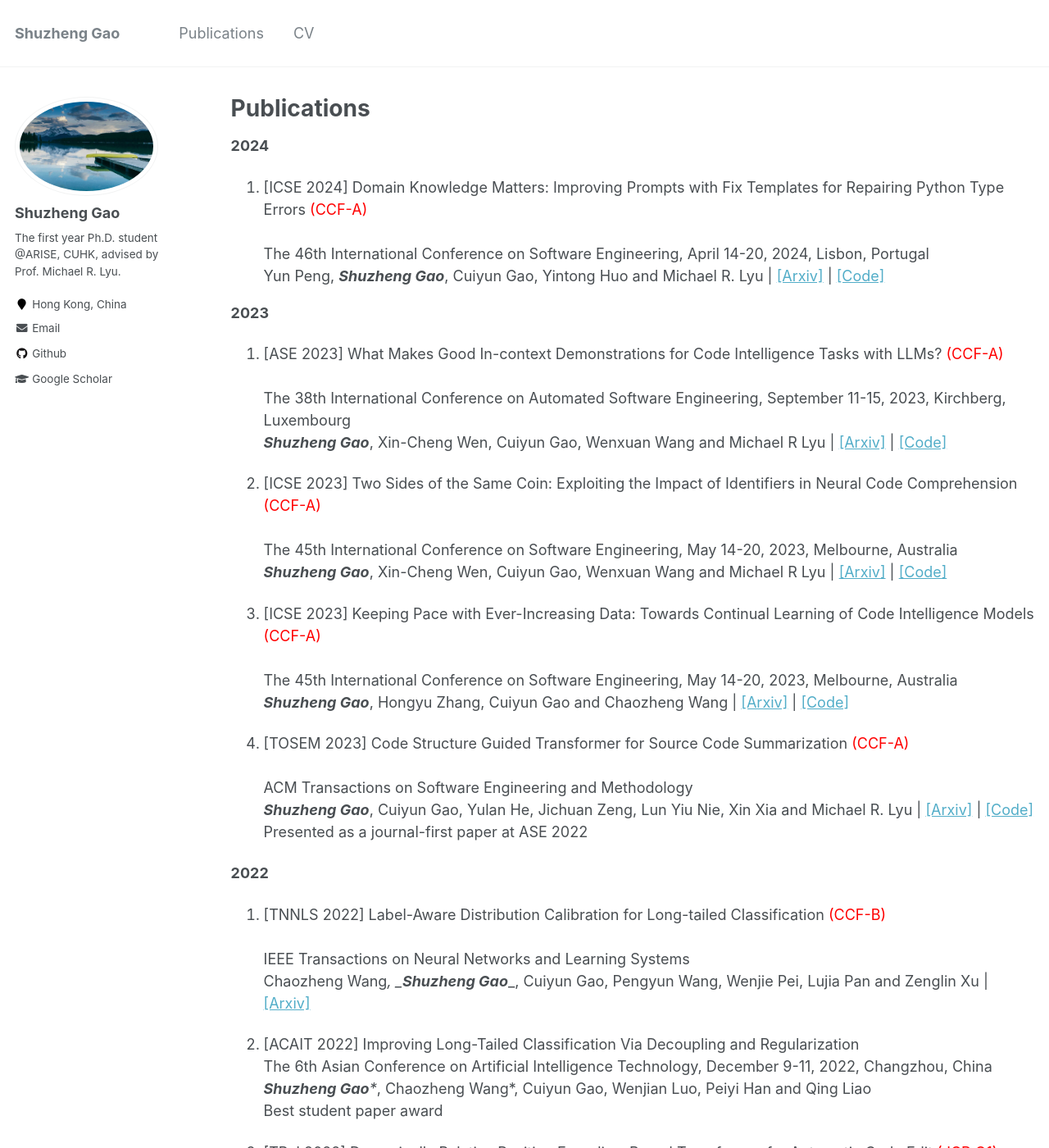
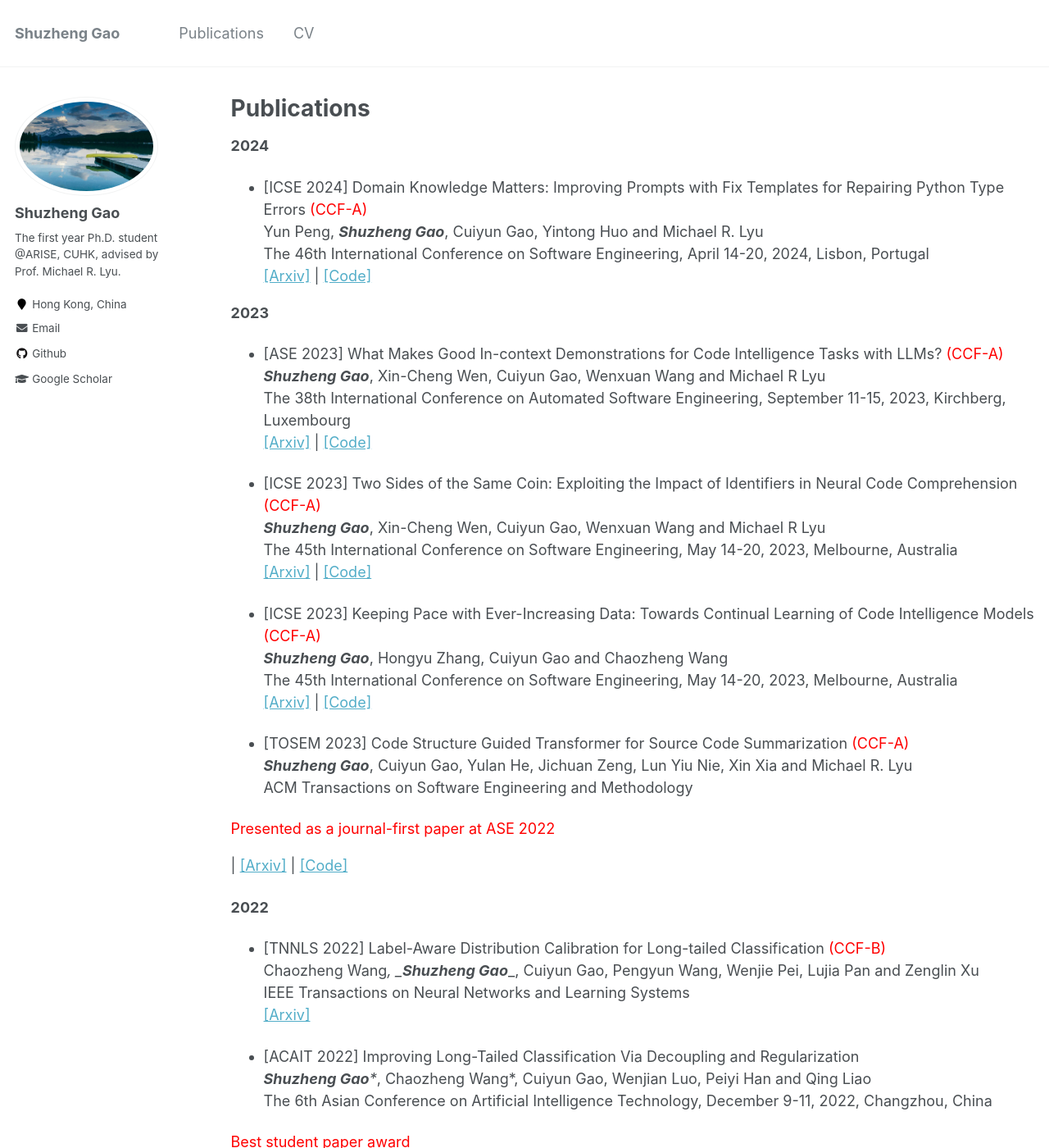
Before and after one commit to yujiachen99/yujiachen99.github.io, a Jekyll site: the page built from _pages/publications.md, in a window 1280 px wide and 1400 px high. Shown: the whole window at 82% size. Built offline with Jekyll 4.4.1, drawn with Linux system fonts in a browser that asks for light colours; part of the change alters nothing that is shown; some of the changed text lies outside the part shown.

Commit message:
Update publications.md

```diff
--- a/_pages/publications.md
+++ b/_pages/publications.md
@@ -7,49 +7,55 @@ author_profile: true
 
 **2024**
 
-1. [ICSE 2024] Domain Knowledge Matters: Improving Prompts with Fix Templates for Repairing Python Type Errors   <font color="#FF0000 ">(CCF-A)</font><br />
+- [ICSE 2024] Domain Knowledge Matters: Improving Prompts with Fix Templates for Repairing Python Type Errors <font color='red'>(CCF-A)</font>
+Yun Peng, _**Shuzheng Gao**_, Cuiyun Gao, Yintong Huo and Michael R. Lyu
 The 46th International Conference on Software Engineering, April 14-20, 2024, Lisbon, Portugal
-Yun Peng, _**Shuzheng Gao**_, Cuiyun Gao, Yintong Huo and Michael R. Lyu \| [[Arxiv]](https://arxiv.org/abs/2306.01394) \| [[Code]](https://github.com/JohnnyPeng18/TypeFix)
+[[Arxiv]](https://arxiv.org/abs/2306.01394) \| [[Code]](https://github.com/JohnnyPeng18/TypeFix)
 
 
 **2023**
 
-1. [ASE 2023] What Makes Good In-context Demonstrations for Code Intelligence Tasks with LLMs?   <font color="#FF0000 ">(CCF-A)</font><br />
+- [ASE 2023] What Makes Good In-context Demonstrations for Code Intelligence Tasks with LLMs? <font color='red'>(CCF-A)</font>
+_**Shuzheng Gao**_, Xin-Cheng Wen, Cuiyun Gao, Wenxuan Wang and Michael R Lyu
 The 38th International Conference on Automated Software Engineering, September 11-15, 2023, Kirchberg, Luxembourg
-_**Shuzheng Gao**_, Xin-Cheng Wen, Cuiyun Gao, Wenxuan Wang and Michael R Lyu \| [[Arxiv]](https://arxiv.org/abs/2304.07575) \| [[Code]](https://github.com/gszsectan/ICL)
+[[Arxiv]](https://arxiv.org/abs/2304.07575) \| [[Code]](https://github.com/gszsectan/ICL)
 
 
-2. [ICSE 2023] Two Sides of the Same Coin: Exploiting the Impact of Identifiers in Neural Code Comprehension   <font color="#FF0000 ">(CCF-A)</font><br />
+
+- [ICSE 2023] Two Sides of the Same Coin: Exploiting the Impact of Identifiers in Neural Code Comprehension <font color='red'>(CCF-A)</font>
+_**Shuzheng Gao**_, Xin-Cheng Wen, Cuiyun Gao, Wenxuan Wang and Michael R Lyu
 The 45th International Conference on Software Engineering, May 14-20, 2023, Melbourne, Australia
-_**Shuzheng Gao**_, Xin-Cheng Wen, Cuiyun Gao, Wenxuan Wang and Michael R Lyu \| [[Arxiv]](https://arxiv.org/abs/2207.11104) \| [[Code]](https://github.com/ReliableCoding/CREAM)
+[[Arxiv]](https://arxiv.org/abs/2207.11104) \| [[Code]](https://github.com/ReliableCoding/CREAM)
 
 
-3. [ICSE 2023] Keeping Pace with Ever-Increasing Data: Towards Continual Learning of Code Intelligence Models   <font color="#FF0000 ">(CCF-A)</font><br />
+- [ICSE 2023] Keeping Pace with Ever-Increasing Data: Towards Continual Learning of Code Intelligence Models <font color='red'>(CCF-A)</font>
+_**Shuzheng Gao**_, Hongyu Zhang, Cuiyun Gao and Chaozheng Wang
 The 45th International Conference on Software Engineering, May 14-20, 2023, Melbourne, Australia
-_**Shuzheng Gao**_, Hongyu Zhang, Cuiyun Gao and Chaozheng Wang \| [[Arxiv]](https://arxiv.org/abs/2209.07027) \| [[Code]](https://github.com/ReliableCoding/REPEAT)
+[[Arxiv]](https://arxiv.org/abs/2209.07027) \| [[Code]](https://github.com/ReliableCoding/REPEAT)
 
+- [TOSEM 2023] Code Structure Guided Transformer for Source Code Summarization <font color='red'>(CCF-A)</font>
+ _**Shuzheng Gao**_, Cuiyun Gao, Yulan He, Jichuan Zeng, Lun Yiu Nie, Xin Xia and Michael R. Lyu
+ACM Transactions on Software Engineering and Methodology
+<font color='red'>Presented as a journal-first paper at ASE 2022</font> \| [[Arxiv]](https://arxiv.org/abs/2104.09340) \| [[Code]](https://github.com/gszsectan/SG-Trans)
 
-4. [TOSEM 2023] Code Structure Guided Transformer for Source Code Summarization   <font color="#FF0000 ">(CCF-A)</font><br />
-ACM Transactions on Software Engineering and Methodology
-_**Shuzheng Gao**_, Cuiyun Gao, Yulan He, Jichuan Zeng, Lun Yiu Nie, Xin Xia and Michael R. Lyu \| [[Arxiv]](https://arxiv.org/abs/2104.09340) \| [[Code]](https://github.com/gszsectan/SG-Trans)
-Presented as a journal-first paper at ASE 2022
 
 
 
 **2022**
 
-1. [TNNLS 2022] Label-Aware Distribution Calibration for Long-tailed Classification   <font color="#FF0000 ">(CCF-B)</font><br />
+- [TNNLS 2022] Label-Aware Distribution Calibration for Long-tailed Classification <font color='red'>(CCF-B)</font>
+Chaozheng Wang*, _**Shuzheng Gao***_, Cuiyun Gao, Pengyun Wang, Wenjie Pei, Lujia Pan and Zenglin Xu
 IEEE Transactions on Neural Networks and Learning Systems
-Chaozheng Wang*, _**Shuzheng Gao***_, Cuiyun Gao, Pengyun Wang, Wenjie Pei, Lujia Pan and Zenglin Xu \| [[Arxiv]](https://arxiv.org/abs/2111.04901)
+[[Arxiv]](https://arxiv.org/abs/2111.04901)
 
-2. [ACAIT 2022] Improving Long-Tailed Classification Via Decoupling and Regularization
+- [ACAIT 2022] Improving Long-Tailed Classification Via Decoupling and Regularization
+ _**Shuzheng Gao***_, Chaozheng Wang*, Cuiyun Gao, Wenjian Luo, Peiyi Han and Qing Liao
 The 6th Asian Conference on Artificial Intelligence Technology, December 9-11, 2022, Changzhou, China
- _**Shuzheng Gao***_, Chaozheng Wang*, Cuiyun Gao, Wenjian Luo, Peiyi Han and Qing Liao
-Best student paper award
+<font color='red'>Best student paper award</font>
 
-3. [TRel 2022] Dynamically Relative Position Encoding-Based Transformer for Automatic Code Edit  <font color="#FF0000 ">(JCR Q1)</font><br />
+- [TRel 2022] Dynamically Relative Position Encoding-Based Transformer for Automatic Code Edit <font color='red'>(JCR Q1)</font>
+Shiyi Qi, Yaoxian Li, Cuiyun Gao, Xiaohong Su, _**Shuzheng Gao**_, Zibin Zheng and Chuanyi Liu
 IEEE Transactions on Reliability
-Shiyi Qi, Yaoxian Li, Cuiyun Gao, Xiaohong Su, _**Shuzheng Gao**_, Zibin Zheng and Chuanyi Liu
 
 
 
```
